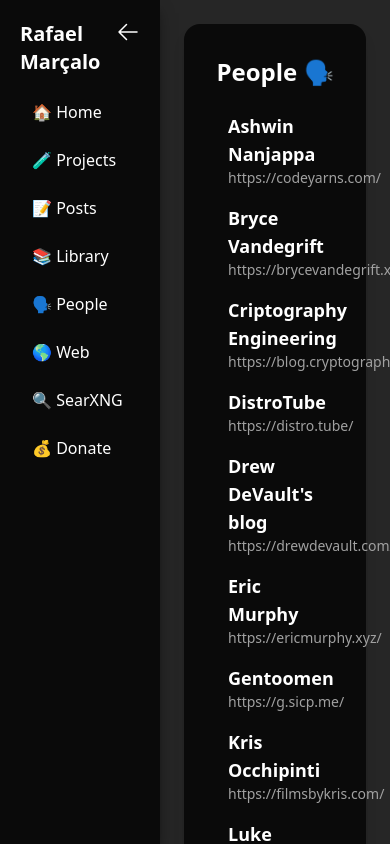
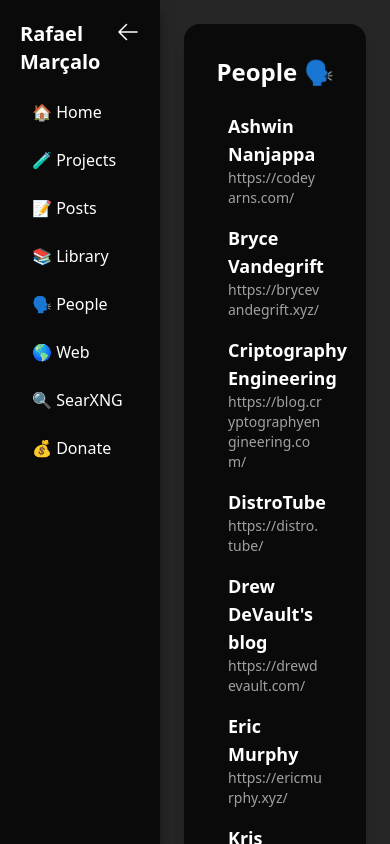
Before and after one commit to rafa-99/website, a Next.js app: page /people in a window 390 px wide. Built offline with nearby package versions, Linux system fonts and the light colour scheme.

Commit message:
Fixed responsiveness issues

```diff
--- a/src/app/globals.css
+++ b/src/app/globals.css
@@ -50,6 +50,18 @@
   @apply block py-2 px-3 rounded transition hover:scale-105 hover:bg-neutral-700 cursor-pointer;
 }
 
+.list-item-container {
+  @apply flex flex-col
+}
+
+.list-item-title {
+  @apply text-lg font-semibold
+}
+
+.list-item-description {
+  @apply text-sm text-neutral-400 break-words
+}
+
 /* Strong text */
 strong {
   @apply text-white
--- a/src/app/people/page.tsx
+++ b/src/app/people/page.tsx
@@ -8,7 +8,6 @@
 		{ name: "DistroTube", url: "https://distro.tube/" },
 		{ name: "Drew DeVault's blog", url: "https://drewdevault.com/" },
 		{ name: "Eric Murphy", url: "https://ericmurphy.xyz/" },
-		{ name: "Gentoomen", url: "https://g.sicp.me/" },
 		{ name: "Kris Occhipinti", url: "https://filmsbykris.com/" },
 		{ name: "Luke Smith", url: "https://lukesmith.xyz/" },
 		{ name: "Mental Outlaw", url: "https://www.youtube.com/c/MentalOutlaw/" },
@@ -26,9 +25,9 @@
 				<ul>
 					{people.map((person, index) => (
 						<li key={index} className="list-item">
-							<Link href={person.url} target="_blank" rel="noopener noreferrer" className="flex flex-col">
-								<span className="text-lg font-semibold">{person.name}</span>
-								<span className="text-sm text-neutral-400">{person.url}</span>
+							<Link href={person.url} target="_blank" rel="noopener noreferrer" className="list-item-container">
+								<span className="list-item-title">{person.name}</span>
+								<span className="list-item-description">{person.url}</span>
 							</Link>
 						</li>
 					))}
--- a/src/app/projects/page.tsx
+++ b/src/app/projects/page.tsx
@@ -44,9 +44,9 @@
 				<ul>
 					{repos.map((repo) => (
 						<li key={repo.id} className="list-item">
-							<Link href={repo.html_url} target="_blank" rel="noopener noreferrer" className="flex items-center gap-2">
-								{repo.name}
-								{repo.description && <span className="text-sm text-neutral-400">{repo.description}</span>}
+							<Link href={repo.html_url} target="_blank" rel="noopener noreferrer" className="list-item-container">
+								<span className="list-item-title break-words">{repo.name}</span>
+								{repo.description && <span className="list-item-description">{repo.description}</span>}
 							</Link>
 						</li>
 					))}
--- a/src/app/web/page.tsx
+++ b/src/app/web/page.tsx
@@ -27,9 +27,9 @@
 				<ul>
 					{web.map((page, index) => (
 						<li key={index} className="list-item">
-							<Link href={page.url} target="_blank" rel="noopener noreferrer" className="flex flex-col">
-								<span className="text-lg font-semibold">{page.name}</span>
-								<span className="text-sm text-neutral-400">{page.url}</span>
+							<Link href={page.url} target="_blank" rel="noopener noreferrer" className="list-item-container">
+								<span className="list-item-title">{page.name}</span>
+								<span className="list-item-description">{page.url}</span>
 							</Link>
 						</li>
 					))}
```
